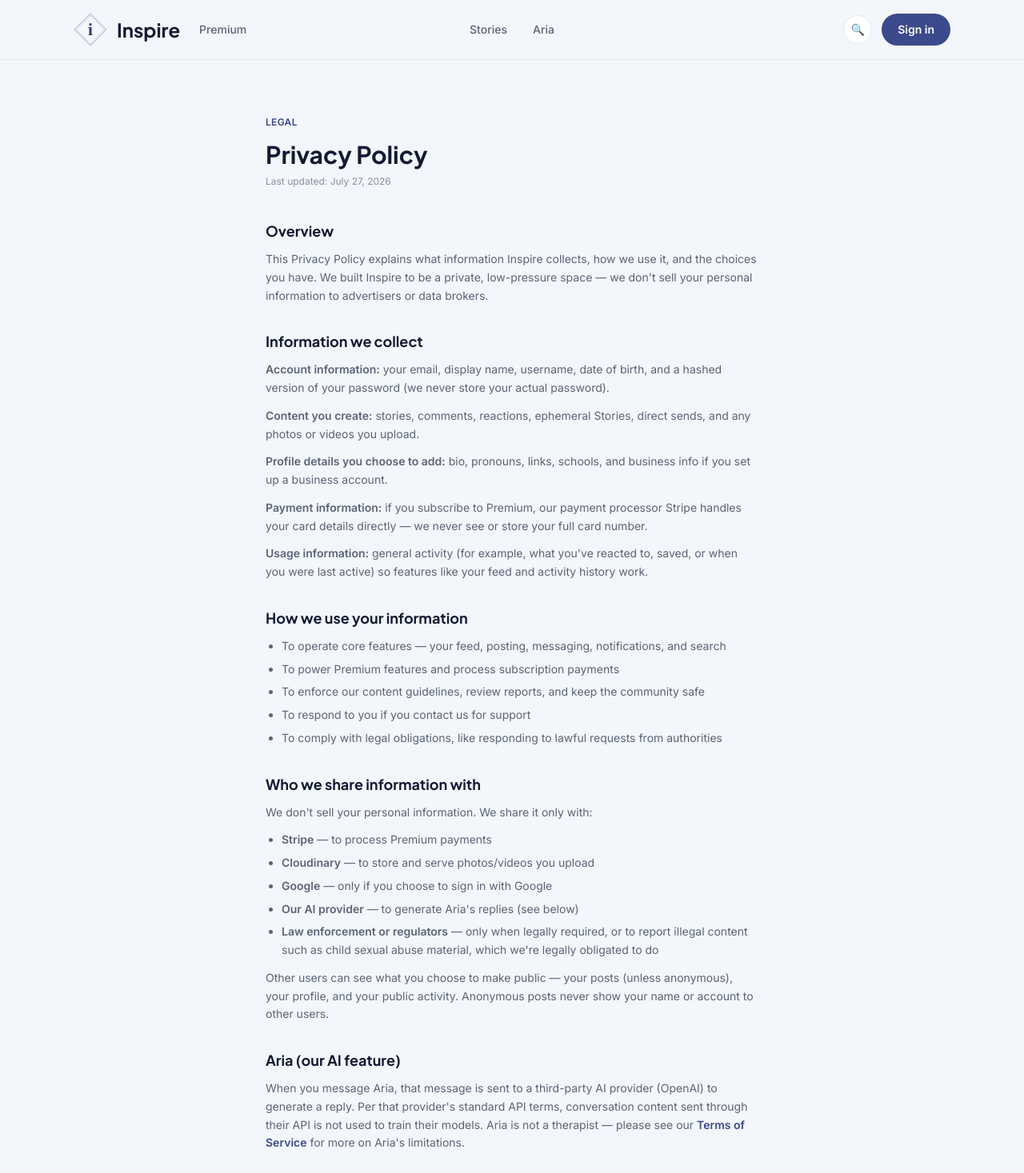
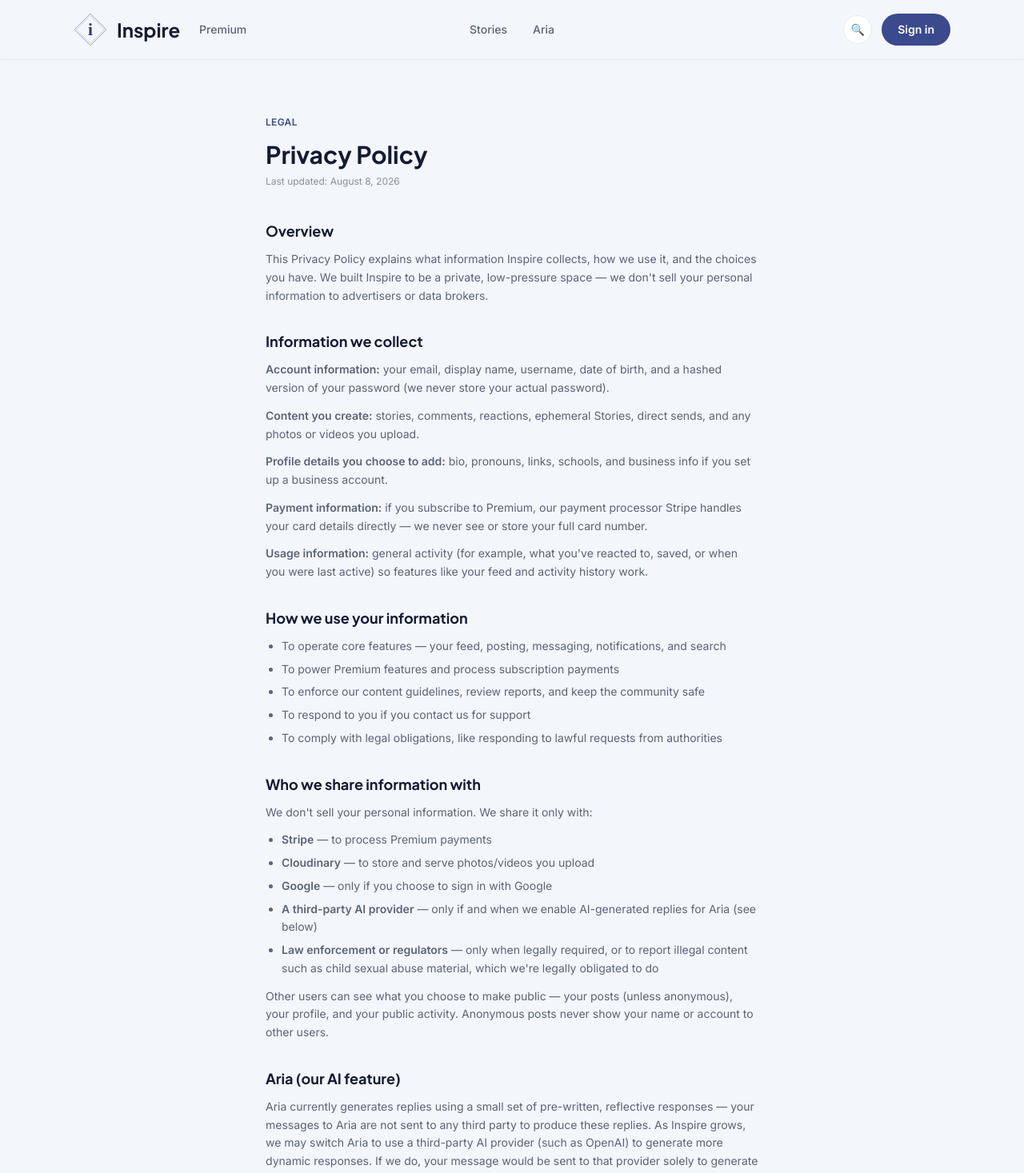
Before and after one commit to dimitrieltell-prog/Inspire, a React (Vite) app in the folder frontend/: page /privacy in a window 1280 px wide. Shown: the top 1467 px of the page at 80% size. Built offline with nearby package versions, Linux system fonts and the light colour scheme; no server answers; what @capacitor/core would draw is missing.

Commit message:
Correct Aria/AI-provider copy in Terms and Privacy to match current canned-response behavior

```diff
--- a/frontend/src/pages/Privacy.jsx
+++ b/frontend/src/pages/Privacy.jsx
@@ -14,7 +14,7 @@
     <div className="max-w-2xl mx-auto px-7 py-16">
       <span className="text-xs font-bold uppercase tracking-wide text-indigo">Legal</span>
       <h1 className="text-3xl font-bold mt-3 mb-2">Privacy Policy</h1>
-      <p className="text-xs text-slate-light mb-10">Last updated: July 27, 2026</p>
+      <p className="text-xs text-slate-light mb-10">Last updated: August 8, 2026</p>
 
       <Section title="Overview">
         <p>
@@ -48,7 +48,7 @@
           <li><strong>Stripe</strong> — to process Premium payments</li>
           <li><strong>Cloudinary</strong> — to store and serve photos/videos you upload</li>
           <li><strong>Google</strong> — only if you choose to sign in with Google</li>
-          <li><strong>Our AI provider</strong> — to generate Aria's replies (see below)</li>
+          <li><strong>A third-party AI provider</strong> — only if and when we enable AI-generated replies for Aria (see below)</li>
           <li><strong>Law enforcement or regulators</strong> — only when legally required, or to report illegal content such as child sexual abuse material, which we're legally obligated to do</li>
         </ul>
         <p>
@@ -60,10 +60,14 @@
 
       <Section title="Aria (our AI feature)">
         <p>
-          When you message Aria, that message is sent to a third-party AI provider (OpenAI) to
-          generate a reply. Per that provider's standard API terms, conversation content sent
-          through their API is not used to train their models. Aria is not a therapist — please
-          see our <Link to="/terms" className="text-indigo font-semibold hover:underline">Terms of Service</Link> for more on Aria's limitations.
+          Aria currently generates replies using a small set of pre-written, reflective responses
+          — your messages to Aria are not sent to any third party to produce these replies. As
+          Inspire grows, we may switch Aria to use a third-party AI provider (such as OpenAI) to
+          generate more dynamic responses. If we do, your message would be sent to that provider
+          solely to generate a reply, and per that provider's standard API terms, conversation
+          content sent through their API would not be used to train their models — we'll update
+          this policy when that changes. Aria is not a therapist — please see our{' '}
+          <Link to="/terms" className="text-indigo font-semibold hover:underline">Terms of Service</Link> for more on Aria's limitations.
         </p>
       </Section>
 
--- a/frontend/src/pages/Terms.jsx
+++ b/frontend/src/pages/Terms.jsx
@@ -14,7 +14,7 @@
     <div className="max-w-2xl mx-auto px-7 py-16">
       <span className="text-xs font-bold uppercase tracking-wide text-indigo">Legal</span>
       <h1 className="text-3xl font-bold mt-3 mb-2">Terms of Service</h1>
-      <p className="text-xs text-slate-light mb-10">Last updated: July 27, 2026</p>
+      <p className="text-xs text-slate-light mb-10">Last updated: August 8, 2026</p>
 
       <Section title="1. Agreement to these Terms">
         <p>
@@ -76,8 +76,10 @@
 
       <Section title="5. Aria">
         <p>
-          Aria is an AI companion feature inside Inspire, powered in part by a third-party AI
-          provider. Aria is <strong>not a licensed therapist, counselor, or medical professional</strong>,
+          Aria is an AI companion feature inside Inspire. Aria currently responds using a set of
+          pre-written, reflective responses; we may in the future power Aria in part with a
+          third-party AI provider to generate more dynamic replies. Aria is{' '}
+          <strong>not a licensed therapist, counselor, or medical professional</strong>,
           and nothing Aria says is professional mental health advice, diagnosis, or treatment. Aria
           can make mistakes. If you're in crisis or thinking about harming yourself, please contact
           a crisis line or emergency services right away — in the US, call or text{' '}
@@ -103,9 +105,9 @@
       <Section title="7. Third-party services">
         <p>
           Inspire relies on third-party services to operate — including Stripe for payments,
-          Cloudinary for storing photos and videos, Google for optional sign-in, and an AI
-          provider for Aria. Your use of those features is also subject to those providers' own
-          terms. See our <Link to="/privacy" className="text-indigo font-semibold hover:underline">Privacy Policy</Link> for details on what's shared with them.
+          Cloudinary for storing photos and videos, and Google for optional sign-in. If we enable
+          a third-party AI provider for Aria's replies, that provider would be added here too.
+          Your use of those features is also subject to those providers' own terms. See our <Link to="/privacy" className="text-indigo font-semibold hover:underline">Privacy Policy</Link> for details on what's shared with them.
         </p>
       </Section>
 
```
